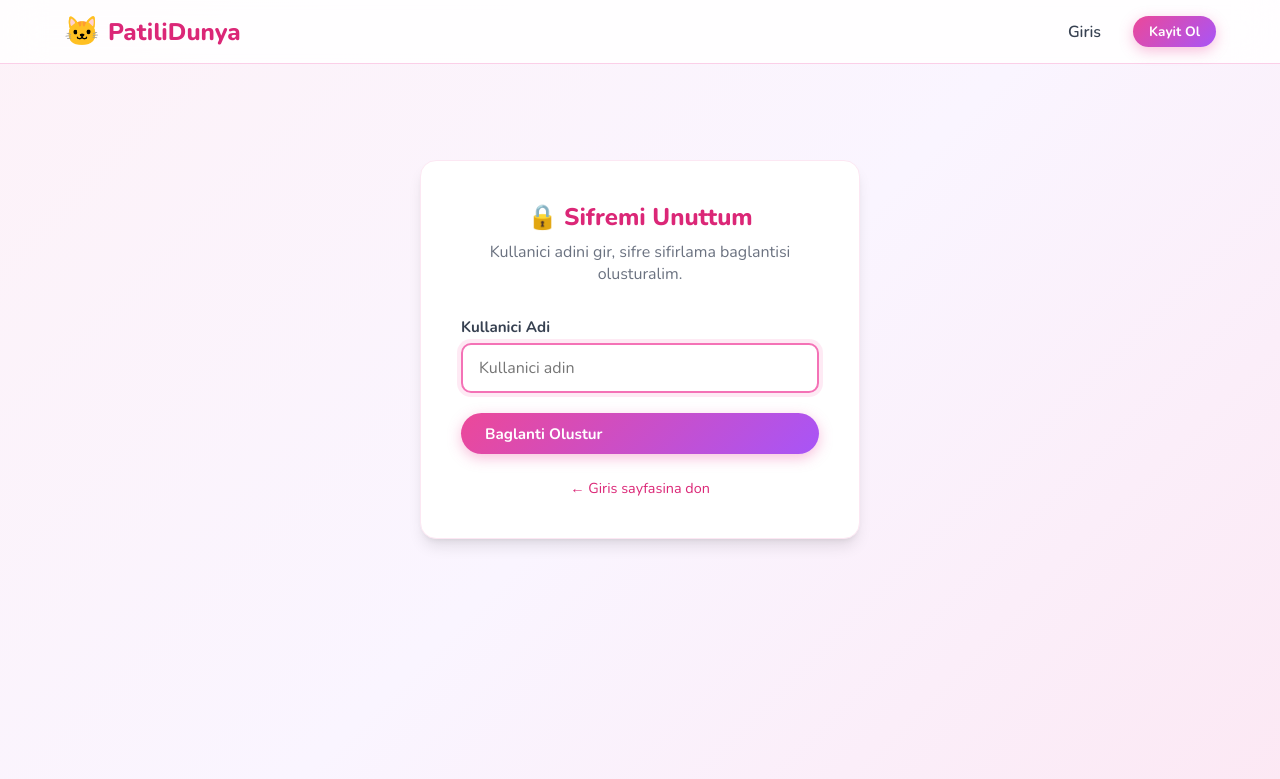
After one commit to lumbe911/patilidunya, a Flask app: page /forgot-password in a window 1280 px wide. The commit adds this page. Shown: the top 779 px of the page. Run offline with Flask 3, Linux system fonts and the light colour scheme.

Commit message:
Sifremi unuttum ozelligi eklendi

```diff
--- a/app.py
+++ b/app.py
@@ -1,7 +1,7 @@
 import os
 import secrets
 import urllib.request
-from datetime import datetime
+from datetime import datetime, timedelta
 
 import cloudinary
 import cloudinary.uploader
@@ -49,6 +49,8 @@ class User(UserMixin, db.Model):
     display_name = db.Column(db.String(120), default='')
     bio = db.Column(db.Text, default='')
     avatar = db.Column(db.String(256), default='')
+    reset_token = db.Column(db.String(256), nullable=True)
+    reset_expiry = db.Column(db.DateTime, nullable=True)
     created_at = db.Column(db.DateTime, default=datetime.utcnow)
     cats = db.relationship('Cat', backref='owner', lazy=True, cascade='all, delete-orphan')
     likes = db.relationship('Like', backref='user', lazy=True, cascade='all, delete-orphan')
@@ -284,6 +286,50 @@ def register():
 def logout():
     logout_user()
     return redirect(url_for('index'))
+
+
+@app.route('/forgot-password', methods=['GET', 'POST'])
+def forgot_password():
+    if current_user.is_authenticated:
+        return redirect(url_for('explore'))
+    if request.method == 'POST':
+        username = request.form.get('username', '').strip()
+        user = User.query.filter_by(username=username).first()
+        if user:
+            token = secrets.token_urlsafe(32)
+            user.reset_token = token
+            user.reset_expiry = datetime.utcnow() + timedelta(hours=1)
+            db.session.commit()
+            flash('Sifre sifirlama baglantisi olusturuldu!', 'success')
+            return redirect(url_for('reset_password', token=token))
+        flash('Boyle bir kullanici bulunamadi!', 'danger')
+    return render_template('forgot_password.html')
+
+
+@app.route('/reset-password/<token>', methods=['GET', 'POST'])
+def reset_password(token):
+    if current_user.is_authenticated:
+        return redirect(url_for('explore'))
+    user = User.query.filter_by(reset_token=token).first()
+    if not user or not user.reset_expiry or user.reset_expiry < datetime.utcnow():
+        flash('Gecersiz veya suresi dolmus link!', 'danger')
+        return redirect(url_for('forgot_password'))
+    if request.method == 'POST':
+        password = request.form.get('password', '')
+        password2 = request.form.get('password2', '')
+        if len(password) < 6:
+            flash('Sifre en az 6 karakter olmali!', 'danger')
+            return render_template('reset_password.html', token=token)
+        if password != password2:
+            flash('Sifreler eslesmiyor!', 'danger')
+            return render_template('reset_password.html', token=token)
+        user.password = generate_password_hash(password)
+        user.reset_token = None
+        user.reset_expiry = None
+        db.session.commit()
+        flash('Sifreniz basariyla degistirildi! Giris yapabilirsiniz.', 'success')
+        return redirect(url_for('login'))
+    return render_template('reset_password.html', token=token)
 
 
 @app.route('/profile/<username>')
@@ -704,6 +750,16 @@ with app.app_context():
         db.session.commit()
     except Exception:
         db.session.rollback()
+    try:
+        db.session.execute(db.text('ALTER TABLE user ADD COLUMN reset_token VARCHAR(256)'))
+        db.session.commit()
+    except Exception:
+        db.session.rollback()
+    try:
+        db.session.execute(db.text('ALTER TABLE user ADD COLUMN reset_expiry DATETIME'))
+        db.session.commit()
+    except Exception:
+        db.session.rollback()
 
 if __name__ == '__main__':
     app.run(debug=True, host='0.0.0.0', port=5000)
--- /dev/null
+++ b/templates/forgot_password.html
@@ -0,0 +1,20 @@
+{% extends "base.html" %}
+{% block title %}Sifremi Unuttum - PatiliDunya{% endblock %}
+{% block content %}
+<div class="container">
+    <div class="auth-card">
+        <h2>🔒 Sifremi Unuttum</h2>
+        <p class="subtitle">Kullanici adini gir, sifre sifirlama baglantisi olusturalim.</p>
+        <form method="POST">
+            <div class="form-group">
+                <label class="form-label">Kullanici Adi</label>
+                <input type="text" name="username" class="form-control" placeholder="Kullanici adin" required autofocus>
+            </div>
+            <button type="submit" class="btn btn-primary" style="width:100%;">Baglanti Olustur</button>
+        </form>
+        <p style="text-align:center; margin-top:1.5rem; font-size:0.9rem;">
+            <a href="{{ url_for('login') }}">← Giris sayfasina don</a>
+        </p>
+    </div>
+</div>
+{% endblock %}
--- a/templates/login.html
+++ b/templates/login.html
@@ -15,7 +15,10 @@
         </div>
         <button type="submit" class="btn btn-primary" style="width:100%; justify-content:center;">Giris Yap</button>
     </form>
-    <p style="text-align:center; margin-top:1.5rem; color: var(--gray-500);">
+    <p style="text-align:center; margin-top:1rem;">
+        <a href="{{ url_for('forgot_password') }}" style="font-size:0.85rem; color:var(--pink-500);">Sifremi unuttum</a>
+    </p>
+    <p style="text-align:center; margin-top:1rem; color: var(--gray-500);">
         Hesabin yok mu? <a href="{{ url_for('register') }}">Kayit Ol</a>
     </p>
 </div>
```
Also changed, not shown: templates/reset_password.html (added, +24 -0 lines).
